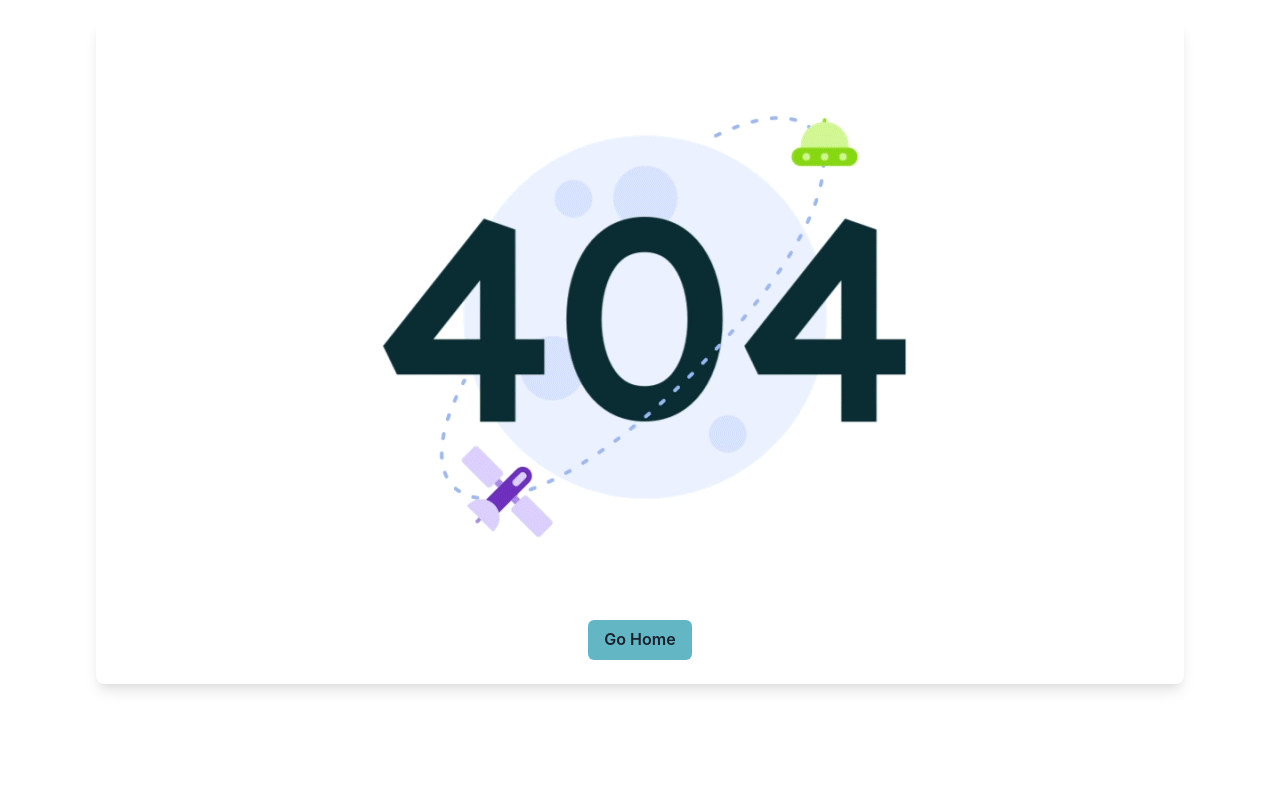
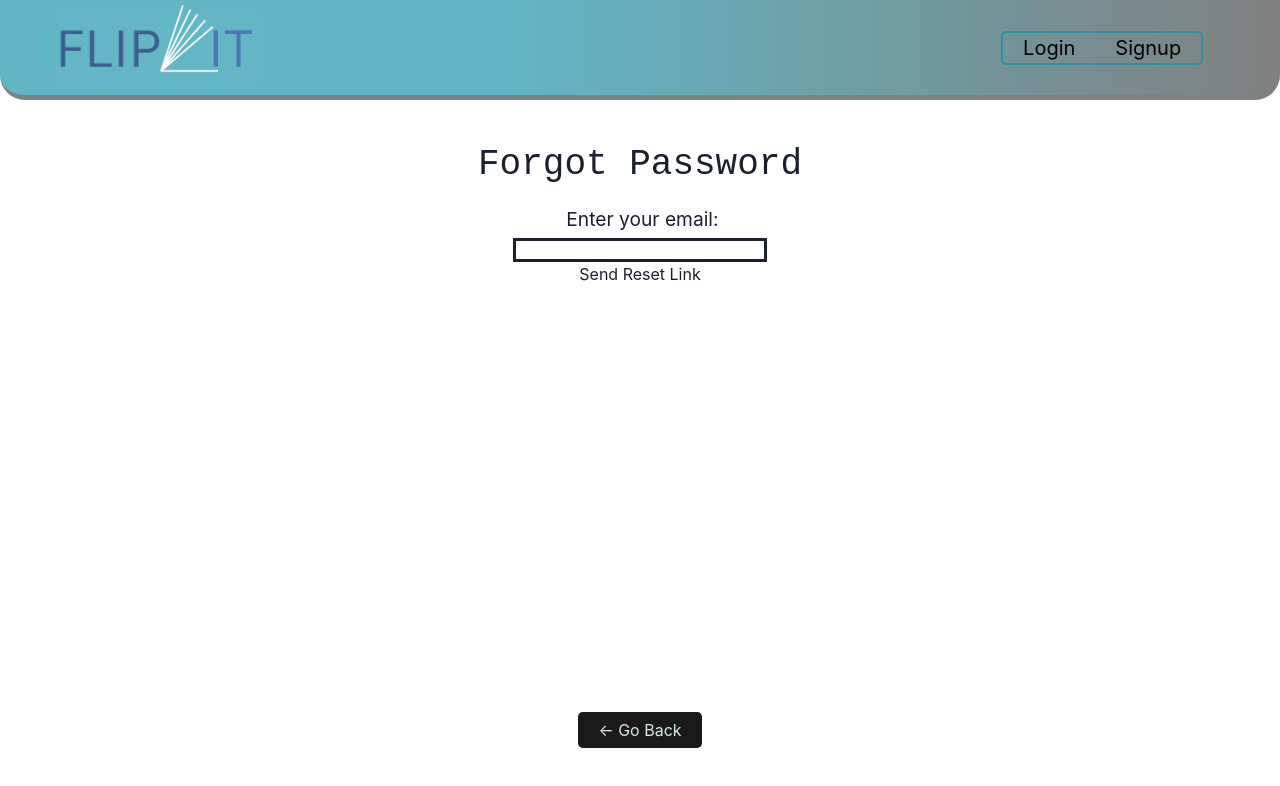
Before and after one commit to Uwttn/FlipIt, a React (Vite) app in the folder client/: page /ForgotPassword in a window 1280 px wide. Before the commit this address led to /404. Shown: the top 786 px of the page. Built offline with nearby package versions, Linux system fonts and the light colour scheme.

Commit message:
Added nodemailer. I just have to get the backend to work

```diff
--- a/client/src/main.jsx
+++ b/client/src/main.jsx
@@ -1,3 +1,4 @@
+import React from "react";
 import ReactDOM from "react-dom/client";
 import {
   createBrowserRouter,
@@ -19,6 +20,7 @@ import CardList from "./pages/CardList.jsx";
 import StudyMode from "./pages/StudyMode.jsx";
 import PageNotFound from "./pages/PageNotFound.jsx";
 import PrivateRoute from "./utils/PrivateRoute";
+import ForgotPassword from "./pages/ForgotPassword";
 
 const router = createBrowserRouter([
   {
@@ -41,6 +43,10 @@ const router = createBrowserRouter([
       {
         path: "/login",
         element: <Login />,
+      },
+      {
+        path: "/ForgotPassword",
+        element: <ForgotPassword />,
       },
       {
         path: "/signup",
--- a/client/src/pages/ForgotPassword.jsx
+++ b/client/src/pages/ForgotPassword.jsx
@@ -1,48 +1,54 @@
+import React, { useState } from 'react';
 
-// function to reset password through typing an email, and receiving a token
+function ForgotPassword() {
+  const [email, setEmail] = useState('');
+  const [status, setStatus] = useState('');
 
-function redeemToken(email, passwordResetToken, newPassword) {
+  async function handleSubmit(e) {
+    e.preventDefault();
+    setStatus('');
 
-email = "";
-hashedToken = hash_sha256(passwordResetToken);
-    rowFromDb = db.getRowTheContains(hashedToken)
-    if (rowFromDb == null) {
-        throw Error("invalid password reset token")
+    try {
+      const response = await fetch('/api/forgot-password', {
+        method: 'POST',
+        headers: { 'Content-Type': 'application/json' },
+        body: JSON.stringify({ email }),
+      });
+
+      if (!response.ok) {
+        throw new Error('Unable to send reset link. Check the email and try again.');
+      }
+
+      // Successfully sent email
+      setStatus('A password reset link has been sent to your email.');
+    } catch (error) {
+      setStatus(error.message);
     }
-    userId = rowFromDb.user_id
-    /*
-    Now we know that the token exists, so it is valid. We start a transaction to prevent race conditions.
-    */
-    db_startTransaction() {
-        /* allTokensForUser is an array of db rows. We have to use a query that locks all the rows in the table that belong to this userId. We can use something like "SELECT * FROM password_reset_tokens where user_id = userId FOR UPDATE". The "FOR UPDATE" part locks all the relevant rows. */
-        allTokensForUser = db_getAllTokensBasedOnUser(userId)
-        /*
-        We search for the row that matches the input token's hash, so that we know that another transaction has not redeemed it already.
-        */
-        matchedRow = null;
-        allTokensForUser.forEach(row => {
-            if(row.token == hashedToken) {
-                matchedRow = row;
-            }
-        });
-        if (matchedRow == null) {
-            /* The token was redeemed by another transaction. So we exit */
-            throw Error("invalid password reset token")
-        }
-        /*
-        Now we will delete all the tokens belonging to this user to prevent duplicate use
-        */
-        db_deleteAllRowsForUser(userId)
-        /*
-        Now we check if the current token has expired or not.
-        */
-        if (matchedRow.token_expiry < time_now()) {
-            db_rollback();
-            throw Error("Token has expired. Please try again");
-        }
-        /* Now all checks have been completed. We can change the user's password */
-        hashedAndSaltedPassword = hashAndSaltPassword(newPassword);
-        db_saveNewPassword(userId, hashedAndSaltedPassword);
-        db_commitTransaction();
-    }
+  }
+
+  return (
+    <div>
+      <h1 style={{textAlign:'center'}}>Forgot Password</h1>
+      <div style={{textAlign:'center'}}>
+      <form onSubmit={handleSubmit}>
+        <label htmlFor="email">Enter your email:</label>
+        <br />
+        <input
+          type="email"
+          id="email"
+          required
+          value={email}
+          onChange={(e) => setEmail(e.target.value)}
+          style={{border: 'solid'}}
+        />
+        <br />
+        <button type="submit">Send Reset Link</button>
+      </form>
+
+      {status && <p>{status}</p>}
+    </div>
+    </div>
+  );
 }
+
+export default ForgotPassword;
--- a/client/src/pages/Login.jsx
+++ b/client/src/pages/Login.jsx
@@ -115,6 +115,7 @@ const Login = () => {
           </Text>
           <br />
           {/* <Link>Forgot Password</Link> */}
+          <a href="./ForgotPassword" style={{ color: 'red',}}>Forgot password</a>
         </Text>
       </Box>
     </Flex>
--- a/package.json
+++ b/package.json
@@ -24,6 +24,7 @@
         "dotenv": "^16.4.7",
         "framer-motion": "^11.5.4",
         "jwt-decode": "^4.0.0",
-        "mongod": "^2.0.0"
+        "mongod": "^2.0.0",
+        "nodemailer": "^6.9.16"
     }
 }
```
Also changed, not shown: 1 other file (tests, documents, lock files or other folders).
